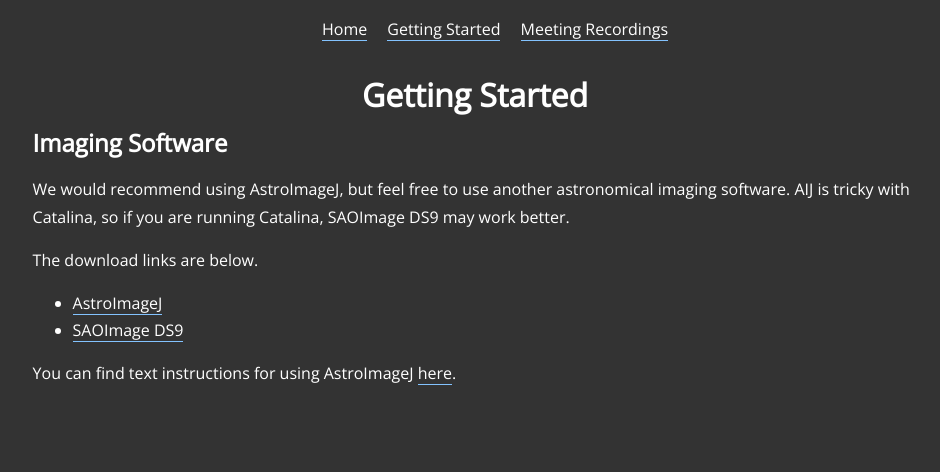
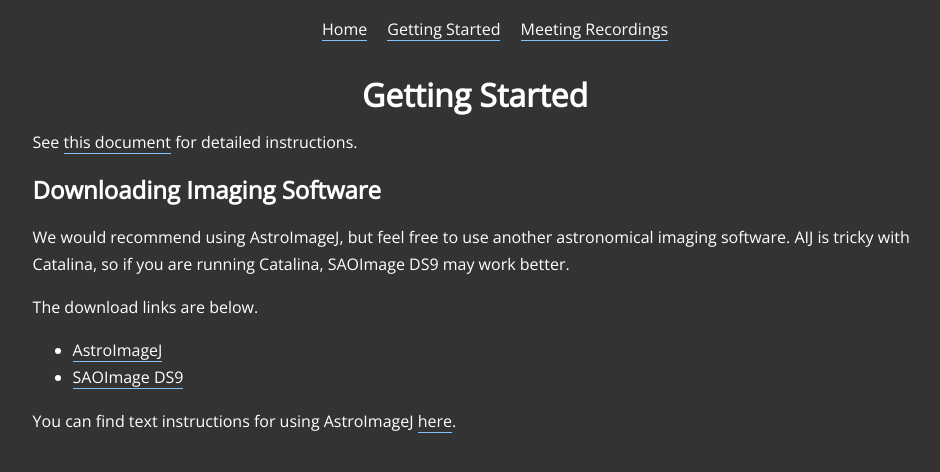
Before and after one commit to paigeyeung/exoplanetresearchworkshop, a Jekyll site: the page built from getting-started.md, in a window 1280 px wide. Shown: the top 472 px of the page, without its empty margins (165-1105 px from the left). Built offline with Jekyll 4.4.1, drawn with Linux system fonts in a browser that asks for light colours.

Commit message:
Update getting-started.md

```diff
--- a/getting-started.md
+++ b/getting-started.md
@@ -5,7 +5,9 @@ title: Getting Started
 
 # Getting Started
 
-## Imaging Software
+See [this document](https://docs.google.com/document/d/1pvc_VuJrGJ2RAnDcASRZ8zGNFV2TPjd8K1PaKbrhOBE/edit?usp=sharing){:target="_blank"} for detailed instructions.
+
+## Downloading Imaging Software
 
 We would recommend using AstroImageJ, but feel free to use another astronomical imaging software. AIJ is tricky with Catalina, so if you are running Catalina, SAOImage DS9 may work better.
 
```
